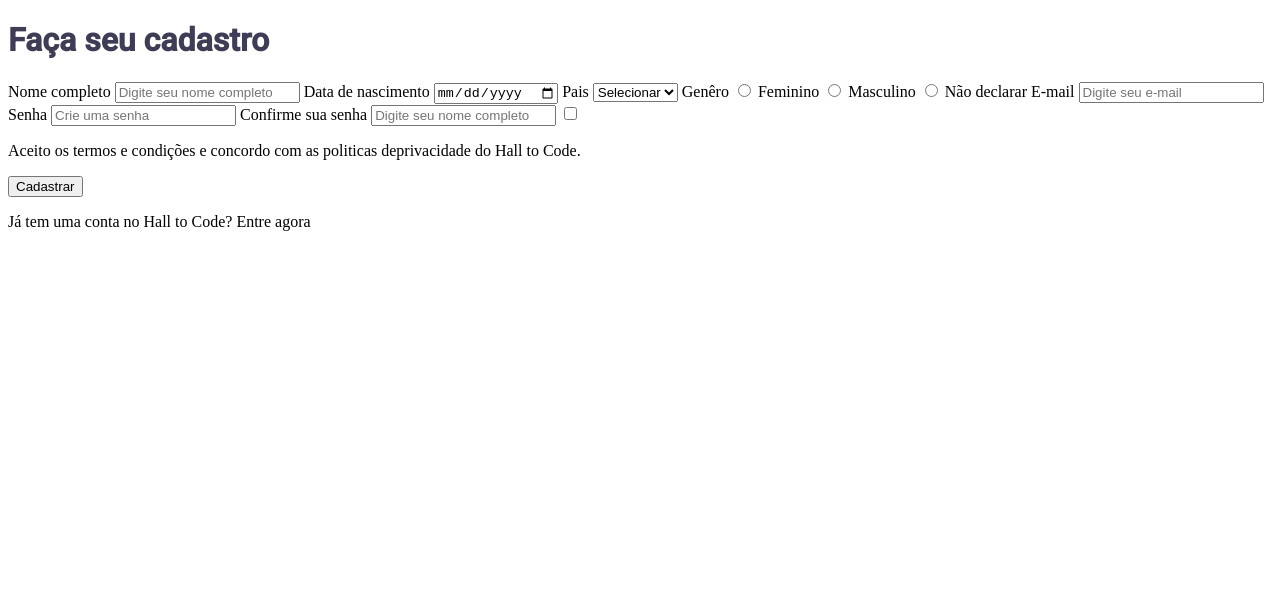
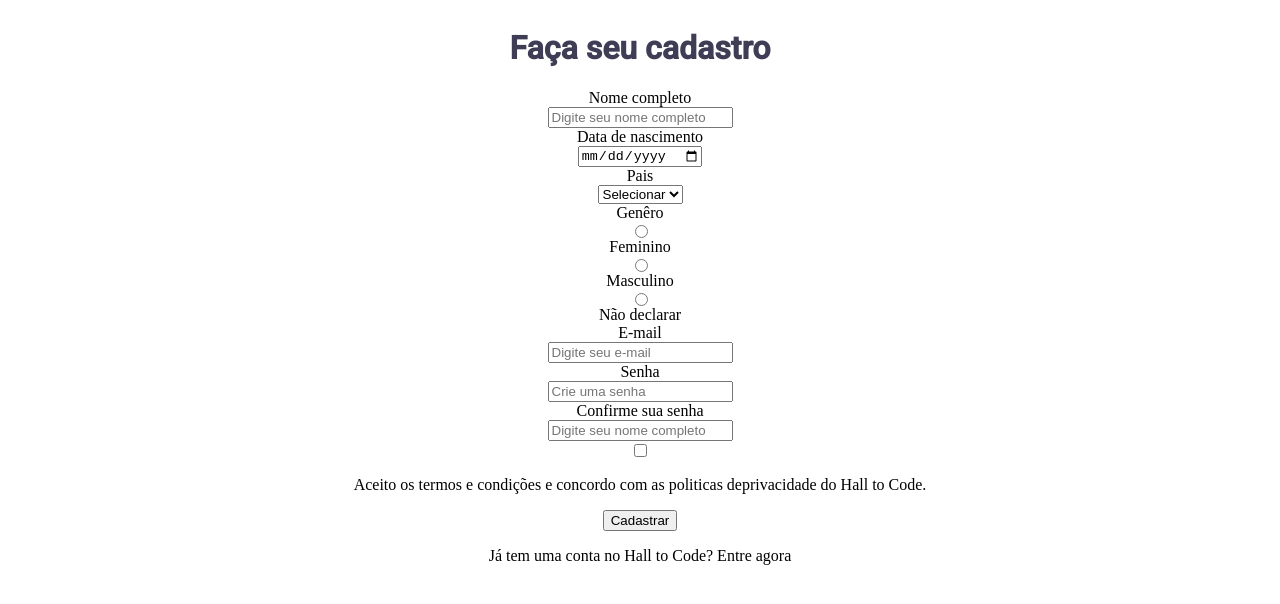
Before and after one commit to tgosgoncalves/formulario-de-cadastro, a plain HTML site: page formulario-html/index.html in a window 1280 px wide. Drawn offline with Linux system fonts and the light colour scheme.

Commit message:
Add
Display flex

```diff
--- a/formulario-html/index.html
+++ b/formulario-html/index.html
@@ -12,10 +12,25 @@
     <link href="https://fonts.googleapis.com/css2?family=Roboto:ital,wght@0,400;0,500;1,700&display=swap"
         rel="stylesheet">
 
+    <style>
+        body{display: flex;
+        justify-content: center;
+    align-items: center;
+flex-direction: column;}
+        h1 {
+            font-family: 'Roboto', sans-serif;
+            color: #3f3d56;
+        }
+    </style>
 </head>
 
+
 <body>
-    <h1 style="font-family: 'Roboto', sans-serif;color: #3f3d56;">Faça seu cadastro </h1>
+    <h1>Faça seu cadastro </h1>
+
+    <div>
+
+    </div>
 
     <label>Nome completo</label>
     <input type="text" placeholder="Digite seu nome completo">
```
